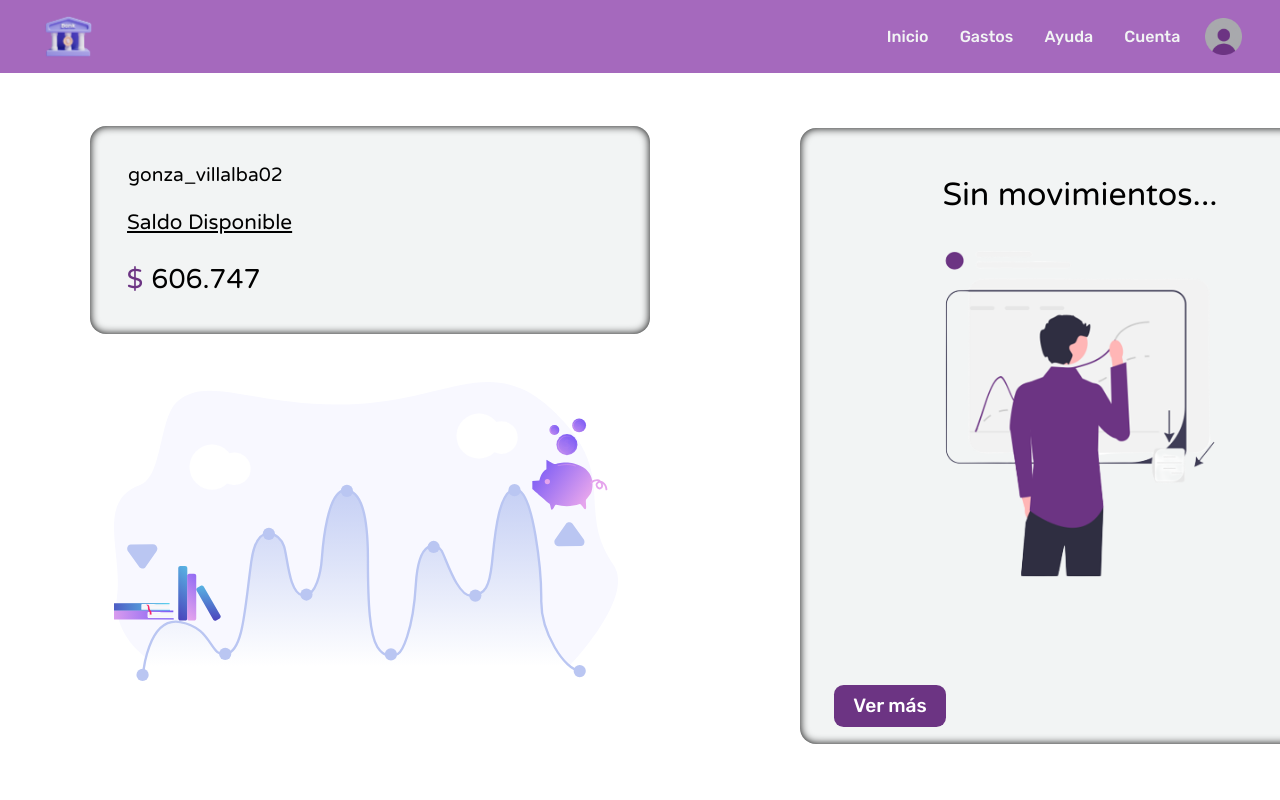
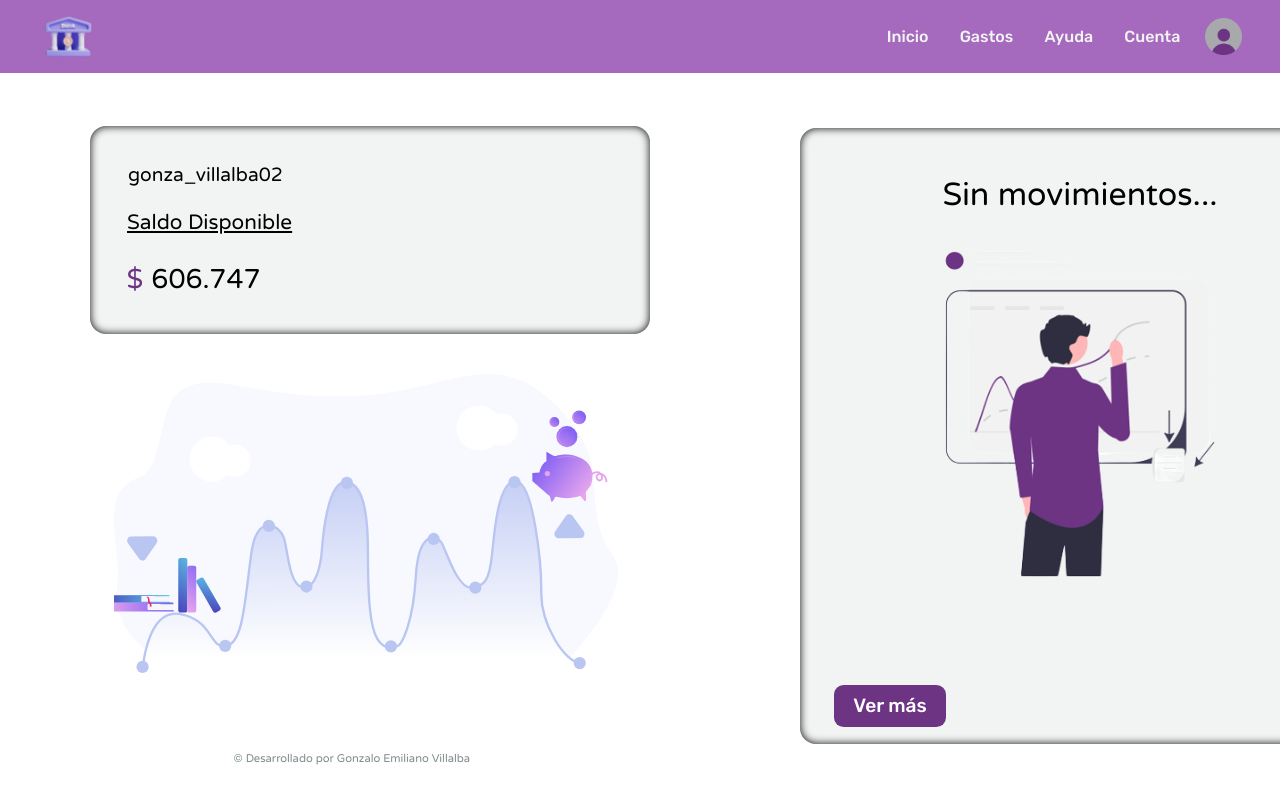
Before and after one commit to gonzavillalba02/Proyecto-React, a React (Create React App) app: page / in a window 1280 px wide. Both pictures are taken after typing "Sample", "Sample123" into the empty fields and a click on the button "Log in". Shown: the top 800 px of the page. Built offline with nearby package versions, Linux system fonts and the light colour scheme; some icons are missing.

Commit message:
Agregando marca personal solamente

```diff
--- a/src/Components/Principal/principal.css
+++ b/src/Components/Principal/principal.css
@@ -102,7 +102,15 @@
 
 .principal-container-1 img {
     width: 90%;
-    margin: 3em 0 0 1.5em;
+    margin: 2.5em 0 0 1.5em;
+}
+
+.principal-container-1-marca {
+    margin: 5rem 0 0 9rem;
+    z-index: 100;
+    font-family: 'Varela Round', sans-serif;
+    font-size: .7rem;
+    color: #7F8C8D;
 }
 
 .principal-container-2 {
--- a/src/Components/Principal/principal.jsx
+++ b/src/Components/Principal/principal.jsx
@@ -53,6 +53,7 @@ const Principal = () => {
                     </div>
                 </div>
                 <img src={chancho} alt="Imagen" />
+                <p className="principal-container-1-marca">© Desarrollado por Gonzalo Emiliano Villalba</p>
             </div>
             <div className="principal-container-2">
                 <div
```
